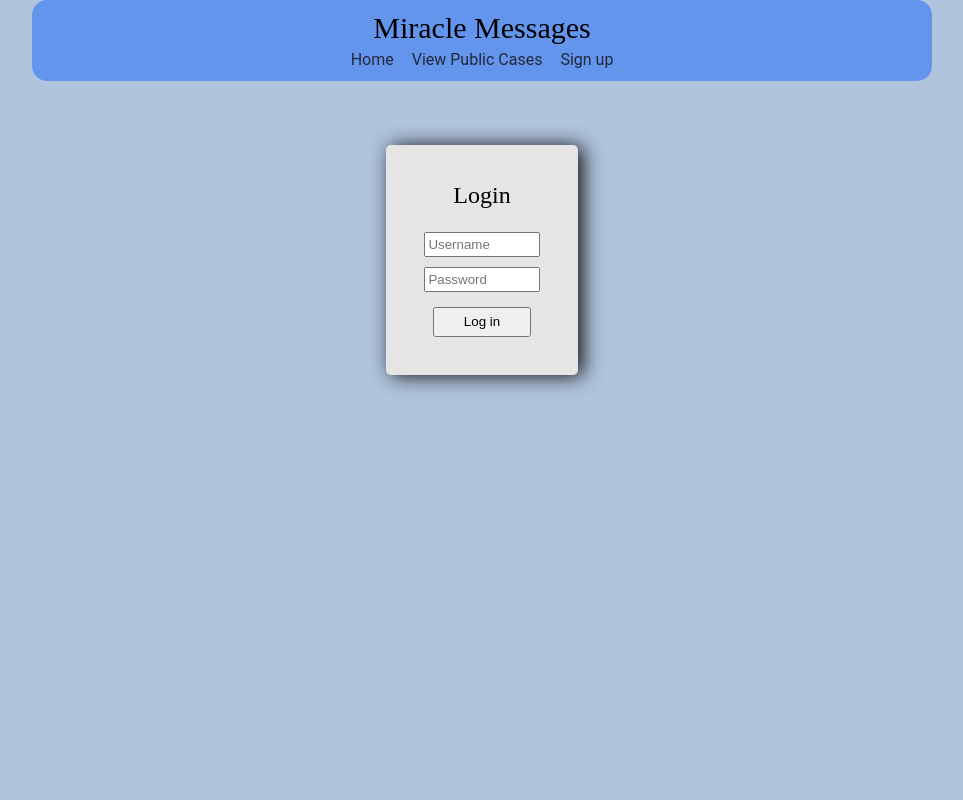
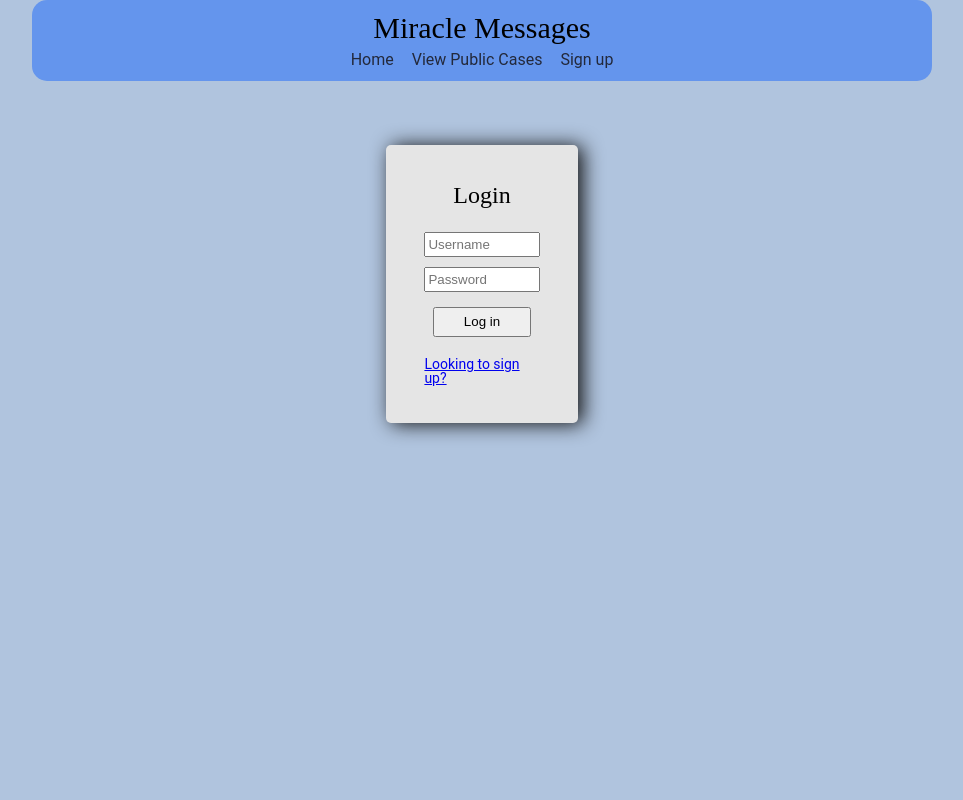
Before and after one commit to Miracle-Messages-build/Front-End, a React (Create React App) app in the folder miracle/: page /login in a window 1280 px wide. Shown: the top 800 px of the page, without its empty margins (158-1121 px from the left). Built offline with nearby package versions, Linux system fonts and the light colour scheme; no server answers.

Commit message:
Add QOL changes to login / sign up

```diff
--- a/miracle/src/components/Login.js
+++ b/miracle/src/components/Login.js
@@ -21,6 +21,11 @@ const Form = styled.form`
   h1 {
       font-size: 2.4rem;
       margin-bottom: 2rem;
+  }
+
+  a {
+    font-size: 1.4rem;
+    margin-top: 2rem;
   }
 
   input {
@@ -100,7 +105,7 @@ const Login = (props) => {
 
                 <button>Log in</button>
 
-
+                <Link to="/signup">Looking to sign up?</Link>
             </Form>
         </>
     );
--- a/miracle/src/components/SignUp.js
+++ b/miracle/src/components/SignUp.js
@@ -8,9 +8,7 @@ import styled from 'styled-components';
 const Form = styled.form`
   margin: 5% auto;
   width: 15%;
-  /* border: 2px solid grey; */
   border-radius: 5px;
-  /* font-size: 1.2rem; */
   background:#e5e5e5;
   box-shadow: 5px 1px 20px #111;
   display:flex;
@@ -21,6 +19,11 @@ const Form = styled.form`
   h1 {
       font-size: 2.4rem;
       margin-bottom: 2rem;
+  }
+
+  a {
+    font-size: 1.4rem;
+    margin-top: 2rem;
   }
 
   input {
@@ -37,13 +40,6 @@ const Form = styled.form`
 `
 
 const SignUp = (props) => {
-  // console.log (props,"in signup")
-  // {
-  //     "password": "string",
-  //     "primaryemail": "string",
-  //     "username": "string"
-  //   }
-
   const credentials = {
     username: '',
     primaryemail: '',
@@ -66,19 +62,12 @@ const SignUp = (props) => {
 
     axios
       .post('https://lindseyacason-miraclemessages.herokuapp.com/createnewuser', signUp)
-      // .then(response => {
-      //   console.log(response.data, "sign up")
-
       .then(response => {
         localStorage.setItem('token', response.data.payload);
         props.history.push('/login')
       })
       .catch(err => console.log(err.response));
-
-
-
   }
-
   return (
     <>
       <MiracleNav>
@@ -111,8 +100,7 @@ const SignUp = (props) => {
           placeholder="Primary Email"
         />
         <button>Sign up</button>
-
-
+        <Link to="/login">Already a member?</Link>
       </Form>
     </>
   );
```
